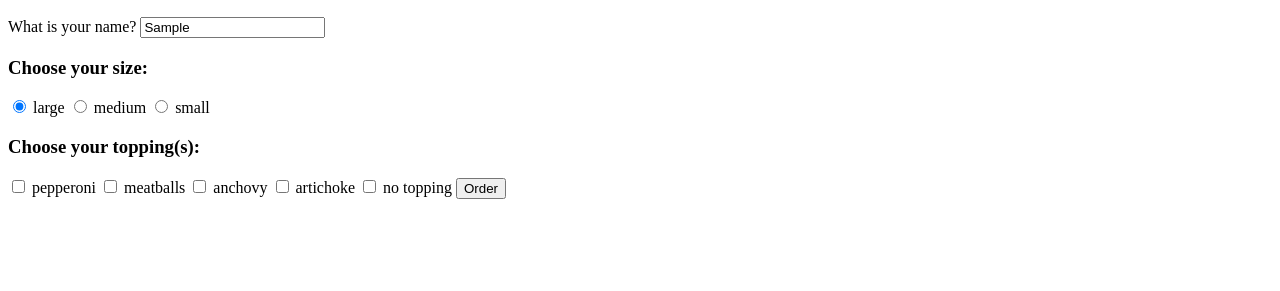
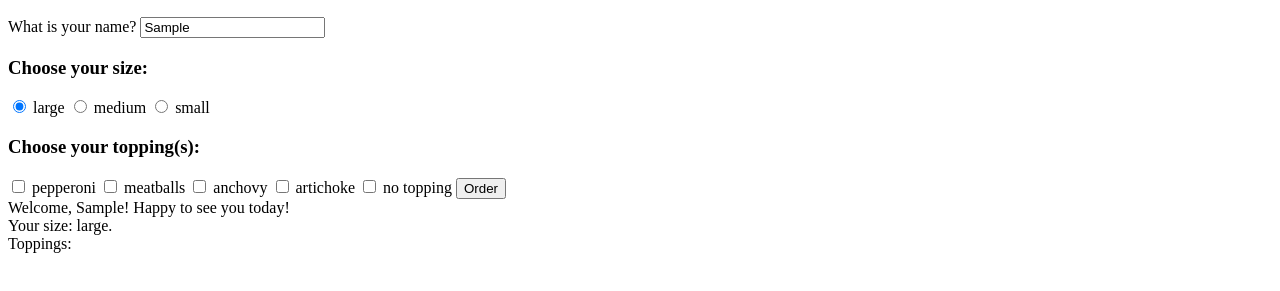
Before and after one commit to DaniyaYelemessova/Pizza-Parlor, a plain HTML site: page index.html in a window 1280 px wide. Both pictures are taken after typing "Sample" into the empty fields and a click on the button "Order". Shown: the part 137-428 px from the top of the page. Drawn offline with Linux system fonts and the light colour scheme.

Commit message:
Add basic display of input information

```diff
--- a/index.html
+++ b/index.html
@@ -52,7 +52,9 @@
 </form>
 
 <div id="welcome"></div>
-<div id="orderOutput"></div>
+<div id="sizeOutput"></div>
+<div id="toppingsOutput"></div>
+<div id="priceOutput"></div>
   <script src="js/scripts.js"></script>
 </body>
 </html>
--- a/js/scripts.js
+++ b/js/scripts.js
@@ -13,35 +13,42 @@ Pizza.prototype.finalPrice = function () {
       basePrice += 4;
     } else if (topping === "artichoke") {
       basePrice += 3;
-    }else if(topping === "no topping"){
-      basePrice += 0
+    } else if (topping === "no topping") {
+      basePrice += 0;
     }
   }
 
   if (this.size === "medium") {
     basePrice += 5;
-  }else if(this.size === "large"){
-    basePrice += 10
-  }else{
-    basePrice
+  } else if (this.size === "large") {
+    basePrice += 10;
+  } else {
+    basePrice;
   }
 
   return basePrice;
 };
 
-
-function handlePizzaForm(e){
+function handlePizzaForm(e) {
   e.preventDefault();
   const orderName = document.getElementById("name").value;
   const sizeSelection = document.querySelector("input[name='size']:checked").value;
-  const toppingsSelection = document.querySelectorAll("input:checked");
-  const toppingsSelectionArray = Array.from(toppingsSelection).map(checkbox => checkbox.value);
+  const toppingsSelection = document.querySelectorAll("input[name=topping]:checked");
+  const toppingsSelectionArray = Array.from(toppingsSelection).map(
+    (topping) => topping.value
+  );
   const newPizza = new Pizza(toppingsSelectionArray, sizeSelection);
-  console.log(newPizza.finalPrice(newPizza))
-};
 
+  const welcomeName = document.querySelector("#welcome");
+  welcomeName.textContent = `Welcome, ${orderName}! Happy to see you today!`;
 
-document.addEventListener("DOMContentLoaded", function(){
+  const sizeOutput = document.querySelector("#sizeOutput");
+  sizeOutput.textContent = `Your size: ${sizeSelection}.`;
+  const toppingsOutput = document.querySelector("#toppingsOutput");
+  toppingsOutput.textContent = `Toppings: ${toppingsSelectionArray.join(" , ")}`
+}
+
+document.addEventListener("DOMContentLoaded", function () {
   const form = document.querySelector("#form");
-  form.addEventListener("submit", handlePizzaForm)
-})
+  form.addEventListener("submit", handlePizzaForm);
+});
```
